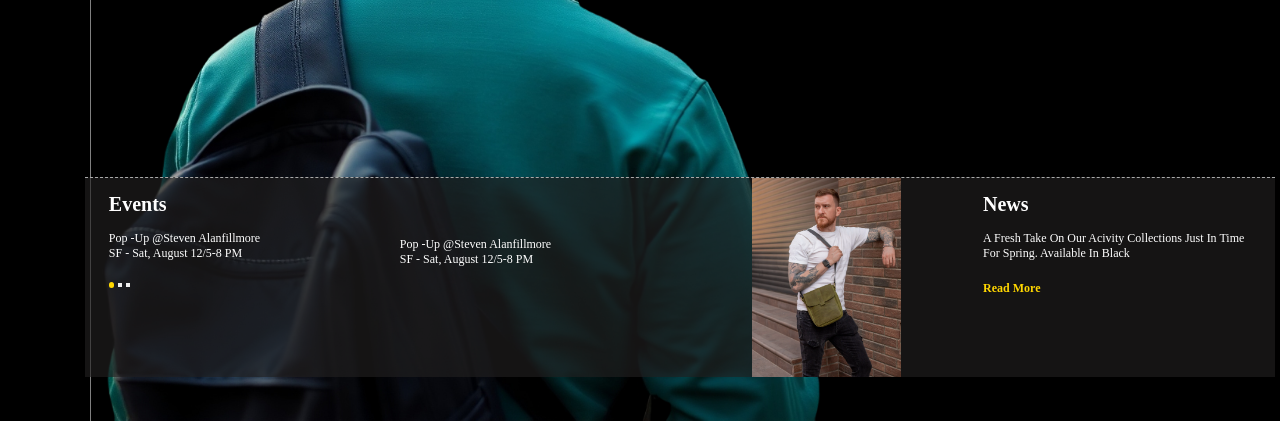
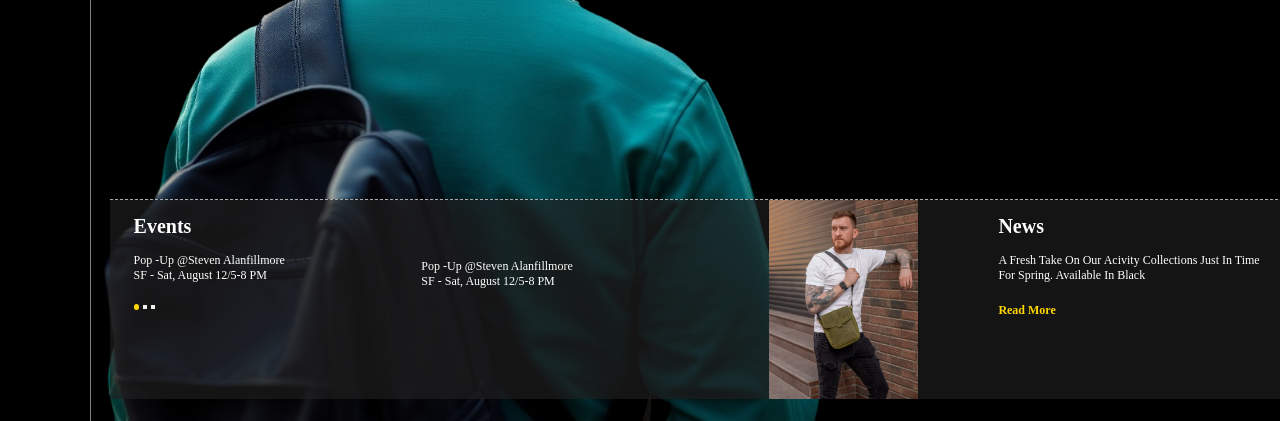
Before and after one commit to pranitakawadkar28/Aer-Bags, a plain HTML site: page index.html in a window 1280 px wide. Shown: the part 379-800 px from the top of the page. Drawn offline with nearby package versions, Linux system fonts and the light colour scheme.

Commit message:
some chnages

```diff
--- a/style.css
+++ b/style.css
@@ -21,7 +21,6 @@ html,body {
 }
 
 #main>img{
-
     position: absolute;
     height: 100%;
     width: 80%;
@@ -84,8 +83,9 @@ html,body {
 #center {
     width: 90%;
     height: 40%;
-    margin-left: 110px;
+    margin-left: 140px;
     margin-top: 80px;
+    /* background-color: aquamarine; */
     display: flex;
     justify-content: space-evenly;
     align-items: center;
@@ -137,11 +137,11 @@ html,body {
 
 #bottom {
     position: absolute;
-    width: 93%;
+    width: 92%;
     height: 25%;
     background-color: rgba(33, 32, 32, 0.647);
-    margin-left: 85px;
-    margin-top: 36px;
+    margin-left: 110px;
+    margin-top: 58px;
     display: flex;
     justify-content: space-evenly;
     align-items: center;
```
Also changed, not shown: index.html (+2 -0 lines).
